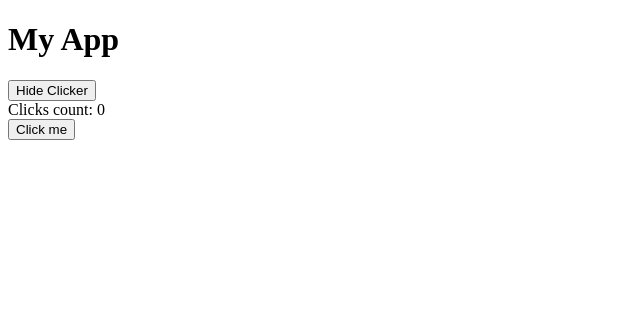
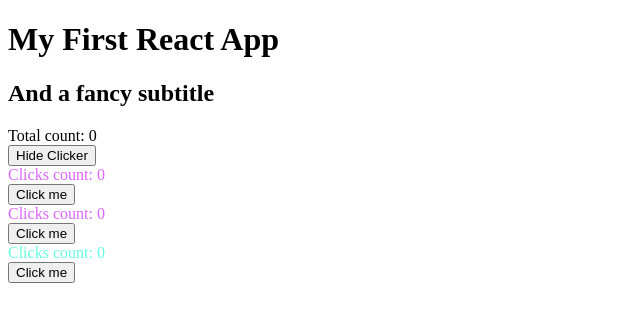
Before and after one commit to MicheleBertoia2/three.js-journey-42-first-react-app, a React (Vite) app: page / in a window 1280 px wide. Shown: the top 322 px of the page, without its empty margins (0-640 px from the left). Built offline with nearby package versions, Linux system fonts and the light colour scheme.

Commit message:
[props and lifting up]

```diff
--- a/src/App.jsx
+++ b/src/App.jsx
@@ -1,21 +1,33 @@
 import { useState } from "react";
 import Clicker from "./components/Clicker";
 
-export default function App()
+export default function App({children, clickersCount})
 {
   const [hasClicker, setHasClicker] = useState(true)
+
+  const [count, setCount] = useState(0)
 
   const toggleClickerClick = () =>
   {
     setHasClicker(!hasClicker)
   }
 
+  const increment = () =>
+  {
+    setCount(count + 1)
+  }
 
 
   return <>
-    <h1>My App</h1>
+    {children }
+    <div>Total count: {count}</div>
     <button onClick={toggleClickerClick}>{ hasClicker ? 'Hide' : 'Show' } Clicker</button>
-    { hasClicker ? <Clicker/> : null }
-    {/** trick { hasClicker && <Clicker /> } */}
+    {/* { hasClicker ? <Clicker/> : null } */}
+    { hasClicker && <>
+      <Clicker increment={ increment } keyName = 'countA' color={`hsl(${Math.random() * 360}deg, 100%, 70%)`}/>
+      <Clicker increment={ increment }  keyName = 'countB' color={`hsl(${Math.random() * 360}deg, 100%, 70%)`}/>
+      <Clicker increment={ increment }  keyName = 'countC' color={`hsl(${Math.random() * 360}deg, 100%, 70%)`}/>
+
+      </>}
   </>
 }
--- a/src/components/Clicker.jsx
+++ b/src/components/Clicker.jsx
@@ -1,13 +1,13 @@
 import {useEffect, useState} from 'react'
 
-export default function Clicker()
+export default function Clicker({keyName, color = 'darkOrchid', increment})
 {
   //not destructured
   // const countState = useState(0)
   // const count = countState[0]
   // const setCount = countState[1]
 
-  const [count, setCount] = useState(parseInt(localStorage.getItem('count') ?? 0))
+  const [count, setCount] = useState(parseInt(localStorage.getItem(keyName) ?? 0))
 
   useEffect(() =>
   {
@@ -15,22 +15,25 @@ export default function Clicker()
     return ()=>
    {
     //console.log('component disposed');
-    localStorage.removeItem('count')
+    localStorage.removeItem(keyName)
    }
   }, [])
 
   useEffect(() =>
   {
-    localStorage.setItem('count', count);
+    localStorage.setItem(keyName, count);
   }, [count])
 
   const buttonClick = () =>
   {
     setCount(count + 1)
+    increment()
   }
 
   return <div>
-    <div>Clicks count: {count}</div>
+    <div
+      style={ {color} }
+    >Clicks count: {count}</div>
     <button onClick={ buttonClick }>Click me</button>
   </div>
 }
--- a/src/index.jsx
+++ b/src/index.jsx
@@ -24,6 +24,9 @@ root.render(
     // </>
 
     <div>
-        <App />
+        <App clickersCount={4}>
+           <h1>My First React App </h1>
+           <h2>And a fancy subtitle</h2>
+        </App>
     </div>
 )
```
